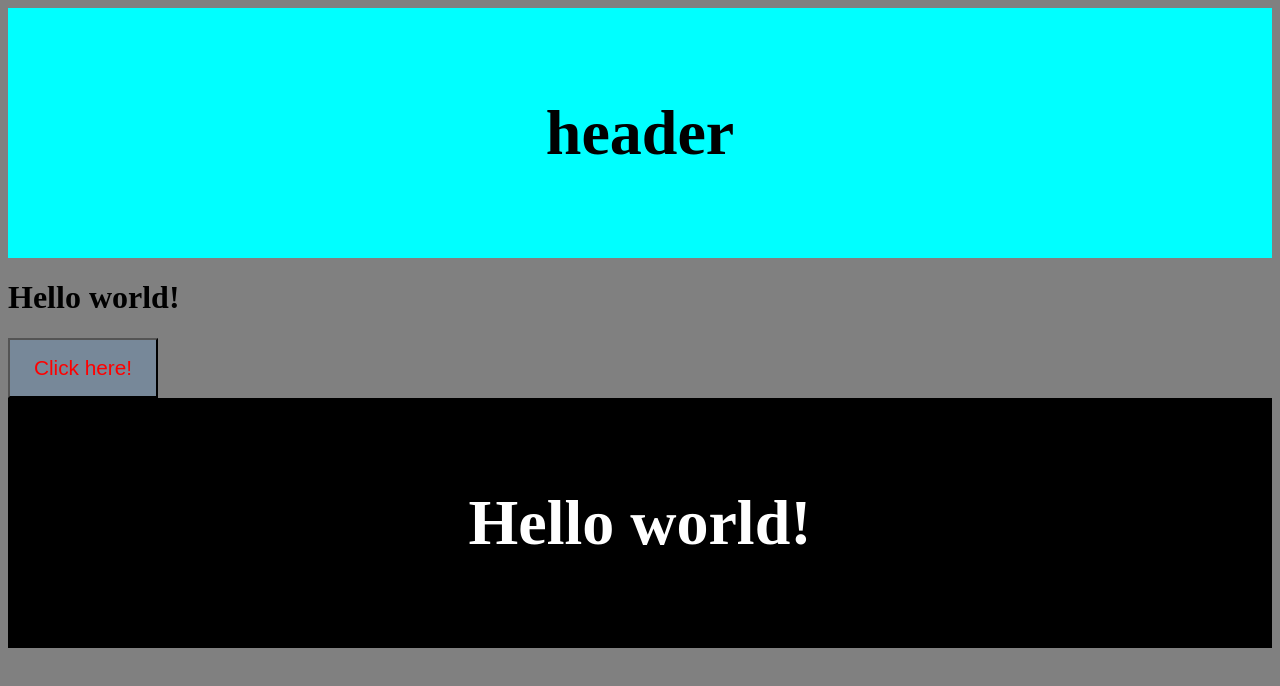
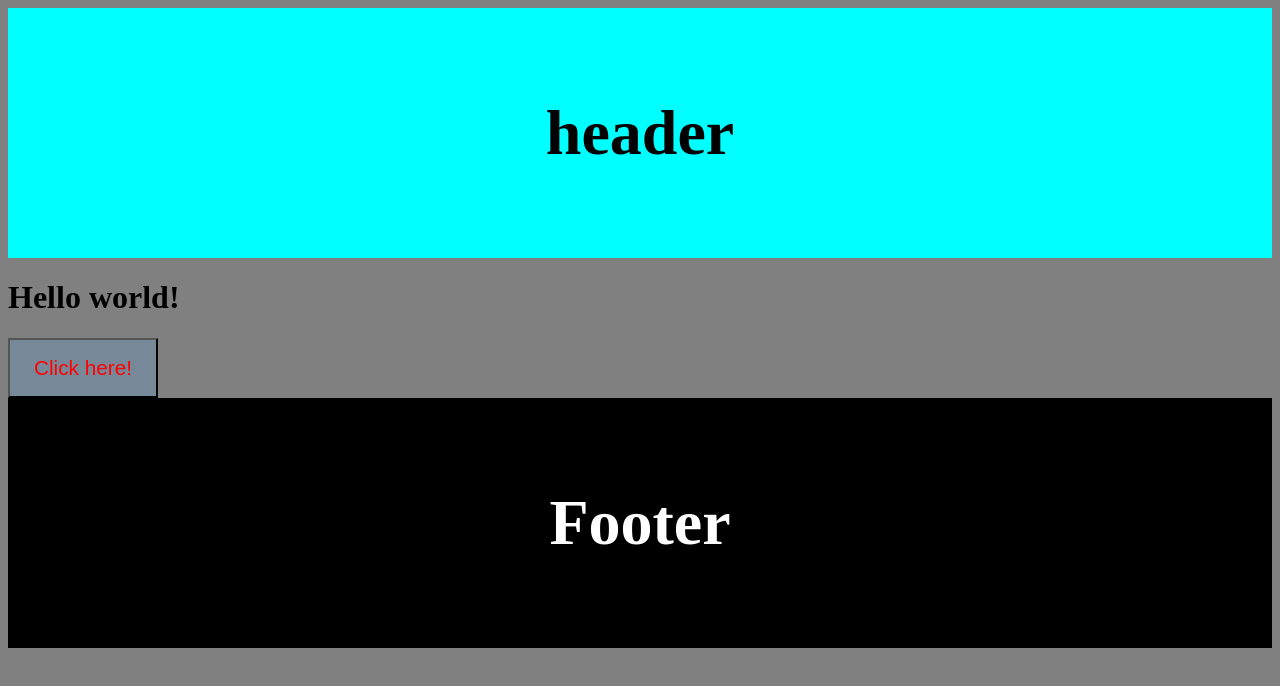
Before and after one commit to Arnick3000/git-project, a plain HTML site: page index.html in a window 1280 px wide. Drawn offline with Linux system fonts and the light colour scheme.

Commit message:
Edited Hello world in footer

```diff
--- a/index.html
+++ b/index.html
@@ -10,6 +10,6 @@
   <header><h1>header</h1></header>
   <h1>Hello world!</h1>
   <button>Click here!</button>
-  <footer><h1>Hello world!</h1></footer>
+  <footer><h1>Footer</h1></footer>
 </body>
 </html>
```
